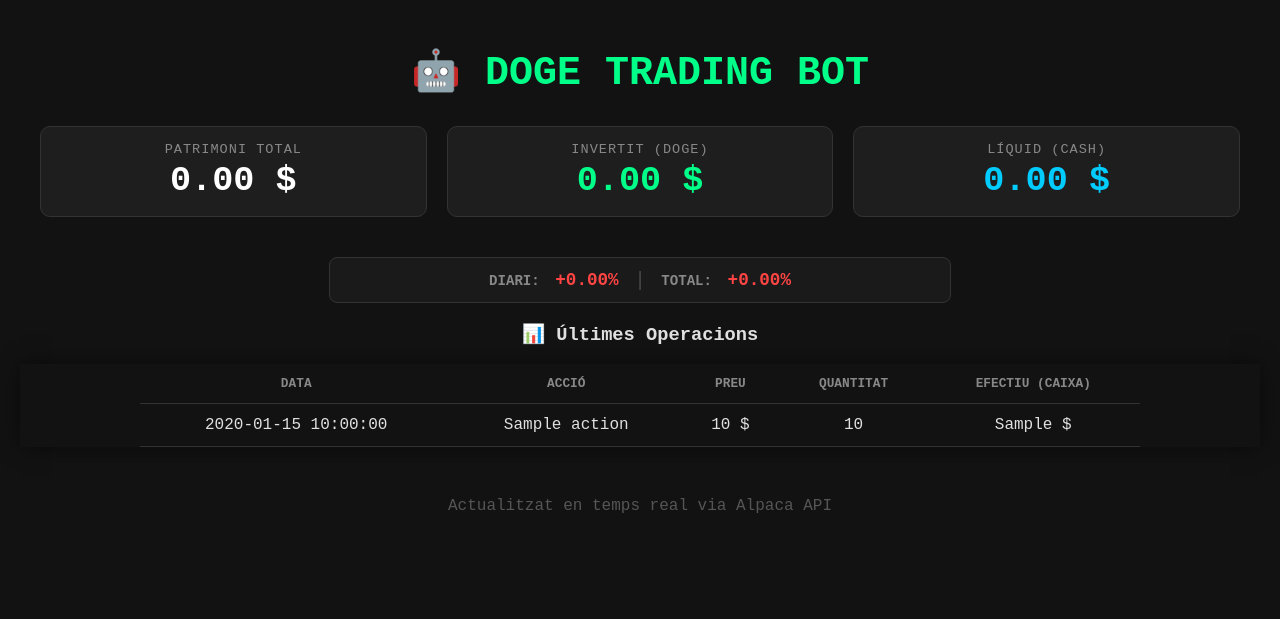
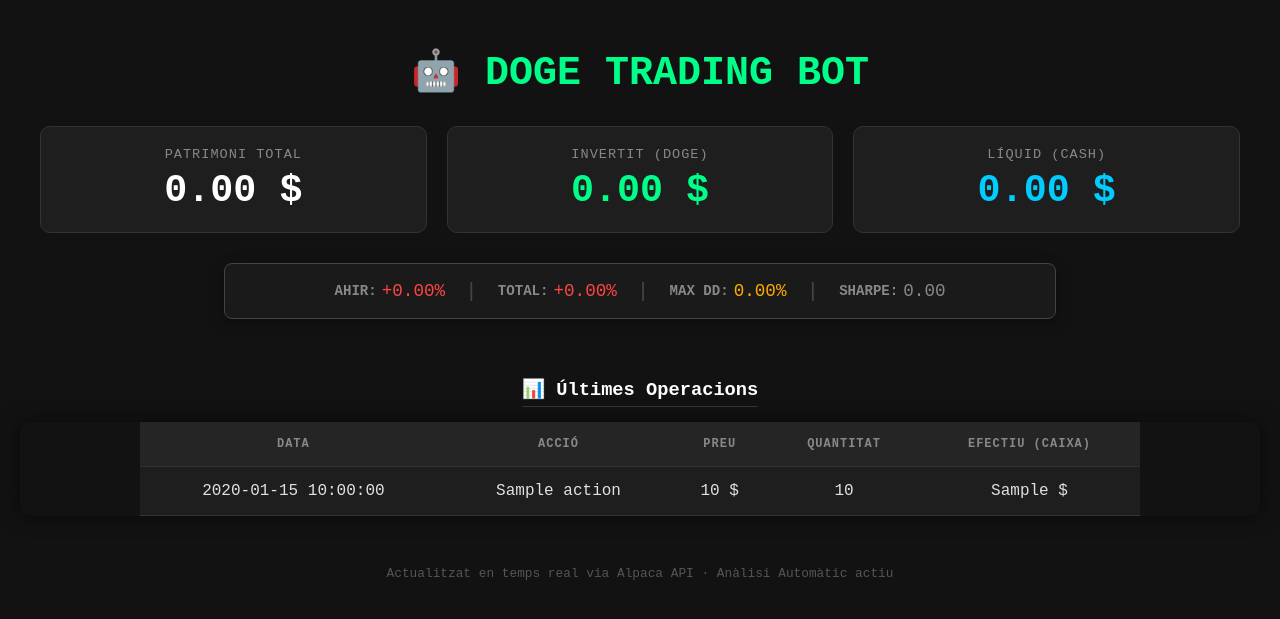
Before and after one commit to 4DR1455/anomalies_trading_algorithm, a Flask app: template trading_bot/dashboard/templates/index.html in a window 1280 px wide. Shown: the top 619 px of the page. Run offline with Flask 3, Linux system fonts and the light colour scheme; the template is opened without the code that fills it: most values are stand-ins (such as "Sample title", 1, 10 or a date in 2020).

Commit message:
Refactor HTML and CSS for dashboard layout

```diff
--- a/trading_bot/dashboard/templates/index.html
+++ b/trading_bot/dashboard/templates/index.html
@@ -1,30 +1,11 @@
 <!DOCTYPE html>
 <html lang="ca">
+<head>
+    <meta charset="UTF-8">
+    <meta name="viewport" content="width=device-width, initial-scale=1.0">
+    <title>Doge Bot Dashboard</title>
     <style>
-        /* PERFORMANCE BAR */
-        .perf-bar {
-            margin: 0 auto 20px auto;
-            padding: 10px;
-            max-width: 600px;
-            background: #1a1a1a;
-            border-radius: 8px;
-            border: 1px solid #333;
-            font-size: 1.1em;
-            display: flex;
-            justify-content: center;
-            gap: 15px;
-            align-items: center;
-        }
-
-        .perf-item { font-weight: bold; }
-        .perf-label { color: #888; font-size: 0.8em; margin-right: 5px; text-transform: uppercase;}
-        .separator { color: #444; font-size: 1.2em; }
-
-        /* Dynamic Colors (Positive/Negative) */
-        .pos { color: #00ff88; }
-        .neg { color: #ff4444; }
-
-        /* BASE STYLES */
+        /* --- BASE STYLES --- */
         body {
             background-color: #121212;
             color: #e0e0e0;
@@ -38,64 +19,92 @@
             color: #00ff88;
             margin-bottom: 30px;
             font-size: clamp(1.5rem, 5vw, 2.5rem);
+            display: flex; align-items: center; justify-content: center; gap: 10px;
         }
 
-        /* STATS GRID */
+        /* --- MAIN STATS GRID --- */
         .stats-grid {
             display: flex;
             justify-content: center;
             gap: 20px;
             flex-wrap: wrap;
-            margin-bottom: 40px;
+            margin-bottom: 30px;
             max-width: 1200px;
             margin-left: auto;
             margin-right: auto;
-            /* KEY: Prevents vertical stretching */
-            align-items: flex-start;
+            align-items: stretch;
         }
 
         .stat-box {
             background: #1e1e1e;
-            /* KEY: Reduced padding for compactness */
-            padding: 15px 20px;
+            padding: 20px;
             border-radius: 10px;
             border: 1px solid #333;
             flex: 1 1 250px;
             display: flex;
             flex-direction: column;
             justify-content: center;
-
-            /* KEY: Height fits content exactly */
-            height: fit-content;
         }
 
         .label {
             font-size: 0.85em;
             color: #888;
-            margin-bottom: 5px;
+            margin-bottom: 8px;
             text-transform: uppercase;
             letter-spacing: 1px;
         }
 
         .value {
             font-weight: bold;
-            /* Clamp font size for responsiveness */
-            font-size: clamp(1.5rem, 3vw, 2.2rem);
+            font-size: clamp(1.8rem, 3vw, 2.5rem);
             word-break: break-word;
             line-height: 1.1;
         }
 
-        /* COLORS */
         .val-total { color: #fff; }
         .val-invested { color: #00ff88; }
         .val-cash { color: #00ccff; }
 
-        /* RESPONSIVE TABLE */
+        /* --- PERFORMANCE BAR (ADVANCED METRICS) --- */
+        .perf-bar {
+            margin: 0 auto 40px auto;
+            padding: 15px;
+            max-width: 800px;
+            background: #1a1a1a;
+            border-radius: 8px;
+            border: 1px solid #444;
+            font-size: 1.1em;
+            display: flex;
+            justify-content: center;
+            flex-wrap: wrap;
+            gap: 20px;
+            align-items: center;
+            box-shadow: 0 4px 15px rgba(0,0,0,0.3);
+        }
+
+        .perf-item { display: flex; align-items: center; gap: 5px; }
+        .perf-label { color: #888; font-size: 0.8em; text-transform: uppercase; font-weight: bold;}
+        .separator { color: #444; font-size: 1.2em; }
+
+        /* Dynamic Colors for Logic */
+        .pos { color: #00ff88; }
+        .neg { color: #ff4444; }
+        /* Risk Visualization Colors */
+        .risk-high { color: #ff4444; }  /* High Drawdown */
+        .risk-med { color: #ffaa00; }   /* Moderate Drawdown */
+        .risk-low { color: #00ccff; }   /* Excellent Sharpe (>2) */
+        .risk-ok { color: #00ff88; }    /* Good Sharpe (>1) */
+        .risk-none { color: #888; }     /* Neutral */
+
+        /* --- TRADING HISTORY TABLE --- */
+        h3 { margin-bottom: 15px; color: #fff; border-bottom: 1px solid #333; display: inline-block; padding-bottom: 5px;}
+
         .table-container {
             width: 100%;
             overflow-x: auto;
             margin: 0 auto;
             box-shadow: 0 0 20px rgba(0,0,0,0.5);
+            border-radius: 10px;
         }
 
         table {
@@ -104,29 +113,32 @@
             max-width: 1000px;
             border-collapse: collapse;
             white-space: nowrap;
+            background: #1e1e1e;
         }
 
-        th, td {
-            padding: 12px 15px;
-            text-align: center;
-            border-bottom: 1px solid #333;
-        }
-        th { color: #888; text-transform: uppercase; font-size: 0.8em; }
+        thead { background: #252525; }
+        th, td { padding: 15px; text-align: center; border-bottom: 1px solid #333; }
+        th { color: #888; text-transform: uppercase; font-size: 0.75em; letter-spacing: 1px;}
 
-        .buy { color: #00ff88; font-weight: bold; }
-        .sell { color: #ff4444; font-weight: bold; }
+        /* Badges for Buy/Sell */
+        .buy { color: #00ff88; font-weight: bold; background: rgba(0, 255, 136, 0.1); border-radius: 4px; padding: 2px 6px;}
+        .sell { color: #ff4444; font-weight: bold; background: rgba(255, 68, 68, 0.1); border-radius: 4px; padding: 2px 6px;}
 
-        /* MOBILE */
+        /* MOBILE RESPONSIVENESS */
         @media (max-width: 768px) {
             body { padding: 10px; }
             .stats-grid { gap: 10px; }
             .stat-box { width: 100%; }
+            .perf-bar { flex-direction: column; gap: 10px; }
+            .separator { display: none; }
             th, td { padding: 10px 5px; font-size: 0.85em; }
         }
     </style>
 </head>
 <body>
+
     <h1>🤖 DOGE TRADING BOT</h1>
+
     <div class="stats-grid">
         <div class="stat-box">
             <div class="label">Patrimoni Total</div>
@@ -141,9 +153,10 @@
             <div class="value val-cash">{{ "%.2f"|format(account.cash) }} $</div>
         </div>
     </div>
+
     <div class="perf-bar">
         <div class="perf-item">
-            <span class="perf-label">Diari:</span>
+            <span class="perf-label">Ahir:</span>
             <span class="{{ 'pos' if account.daily_pct >= 0 else 'neg' }}">
                 {{ "%+.2f"|format(account.daily_pct) }}%
             </span>
@@ -157,8 +170,28 @@
                 {{ "%+.2f"|format(account.total_pct) }}%
             </span>
         </div>
+
+        <div class="separator">|</div>
+
+        <div class="perf-item">
+            <span class="perf-label">Max DD:</span>
+            <span class="{{ 'risk-high' if account.max_dd < -10 else 'risk-med' }}">
+                {{ "%.2f"|format(account.max_dd) }}%
+            </span>
         </div>
+
+        <div class="separator">|</div>
+
+        <div class="perf-item">
+            <span class="perf-label">Sharpe:</span>
+            <span class="{{ 'risk-low' if account.sharpe > 2 else 'risk-ok' if account.sharpe > 1 else 'risk-none' }}">
+                {{ "%.2f"|format(account.sharpe) }}
+            </span>
+        </div>
+    </div>
+
     <h3>📊 Últimes Operacions</h3>
+
     <div class="table-container">
         <table>
             <thead>
@@ -174,21 +207,26 @@
                 {% for trade in trades %}
                 <tr>
                     <td>{{ trade.timestamp }}</td>
-        <td class="{{ 'buy' if 'BUY' in trade.action else 'sell' if 'SELL' in trade.action else '' }}">
-            {% if 'BUY' in trade.action %}
-            COMPRA
-            {% elif 'SELL' in trade.action %}
-            VENDA
-            {% else %}
-            {{ trade.action }}
+                    <td>
+                        <span class="{{ 'buy' if 'BUY' in trade.action else 'sell' if 'SELL' in trade.action else '' }}">
+                            {% if 'BUY' in trade.action %} COMPRA
+                            {% elif 'SELL' in trade.action %} VENDA
+                            {% else %} {{ trade.action }}
                             {% endif %}
+                        </span>
                     </td>
-        <td>{{ trade.price }} $</td> <td>{{ trade.qty }}</td> <td>{{ trade.cash_available }} $</td>
+                    <td>{{ trade.price }} $</td>
+                    <td>{{ trade.qty }}</td>
+                    <td>{{ trade.cash_available }} $</td>
                 </tr>
                 {% endfor %}
             </tbody>
         </table>
     </div>
-    <p style="text-align:center; margin-top:50px; color:#555;">Actualitzat en temps real via Alpaca API</p>
+
+    <p style="text-align:center; margin-top:50px; color:#555; font-size: 0.8em;">
+        Actualitzat en temps real via Alpaca API &middot; Anàlisi Automàtic actiu
+    </p>
+
 </body>
 </html>
```
Lines whose indentation alone changed are shown as unchanged.
